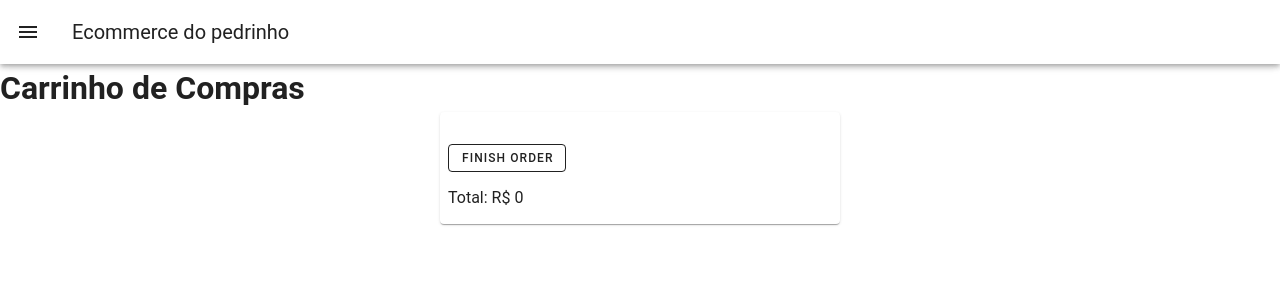
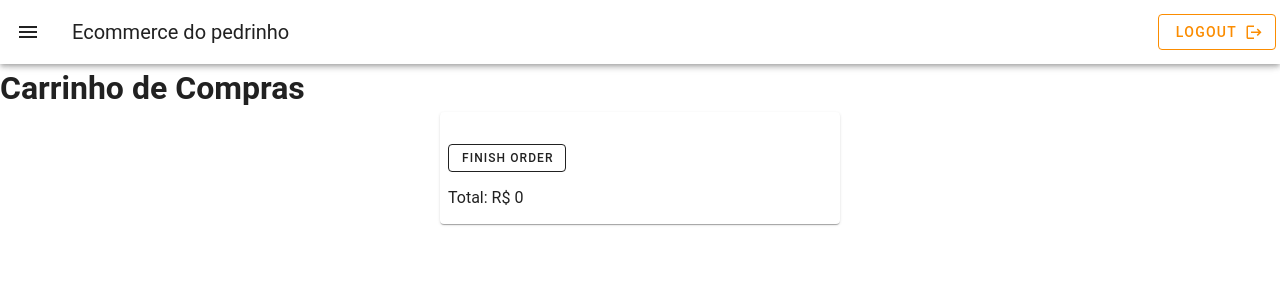
Before and after one commit to virmerson/vip-vue-pedrinho-front, a Vue app: page /cart in a window 1280 px wide. Shown: the top 300 px of the page. Built offline with nearby package versions, Linux system fonts and the light colour scheme.

Commit message:
subindo alterações

```diff
--- a/src/App.vue
+++ b/src/App.vue
@@ -29,6 +29,16 @@
 		<v-app-bar app>
 			<v-app-bar-nav-icon @click="toggleDrawer"></v-app-bar-nav-icon>
 			<v-toolbar-title>Ecommerce do pedrinho</v-toolbar-title>
+			<v-btn
+				@click="logout"
+				variant="outlined"
+				color="warning"
+				append-icon="mdi-logout"
+			>
+				<template v-slot:append>
+					<v-icon color="warning"></v-icon> </template
+				>Logout</v-btn
+			>
 		</v-app-bar>
 
 		<v-main>
@@ -38,16 +48,27 @@
 </template>
 
 <script>
+import { useAuthStore } from "@/store/auth.js";
+import { ref } from "vue";
+
 export default {
-	data() {
+	setup() {
+		const userStore = useAuthStore();
+		const drawer = ref(false);
+
+		const toggleDrawer = () => {
+			drawer.value = !drawer.value;
+		};
+
+		const logout = () => {
+			userStore.logout();
+		};
+
 		return {
-			drawer: false,
+			drawer,
+			toggleDrawer,
+			logout,
 		};
-	},
-	methods: {
-		toggleDrawer() {
-			this.drawer = !this.drawer;
-		},
 	},
 };
 </script>
--- a/src/store/orders.js
+++ b/src/store/orders.js
@@ -9,9 +9,9 @@ export const useOrdersStore = defineStore('orders', {
         clearOrder() {
             this.orders = [];
         },
-        async fetchOrders() {
+        async fetchOrders(token) {
             try {
-                const response = await axios.get("http://localhost:3001/orders")
+                const response = await axios.get("http://localhost:3001/orders", { headers: { "Authorization": "Bearer " + token } })
                 this.orders = response.data
             } catch (error) {
                 console.log(error)
--- a/src/views/OrderList.vue
+++ b/src/views/OrderList.vue
@@ -43,11 +43,12 @@
 <script>
 import { toRefs, computed, onMounted } from "vue";
 import { useOrdersStore } from "@/store/orders";
-
+import { useAuthStore } from "@/store/auth";
 
 export default {
 	setup() {
 		const orderStore = useOrdersStore();
+		const userStore = useAuthStore();
 		const totalCart = computed(() => {
 			const priceSum = orderStore.orders.reduce(
 				(total, prod) => total + parseFloat(prod.total),
@@ -57,7 +58,7 @@ export default {
 		});
 
 		onMounted(() => {
-			orderStore.fetchOrders();
+			orderStore.fetchOrders(userStore.user.token);
 		});
 		return { orderStore, totalCart };
 	},
```
